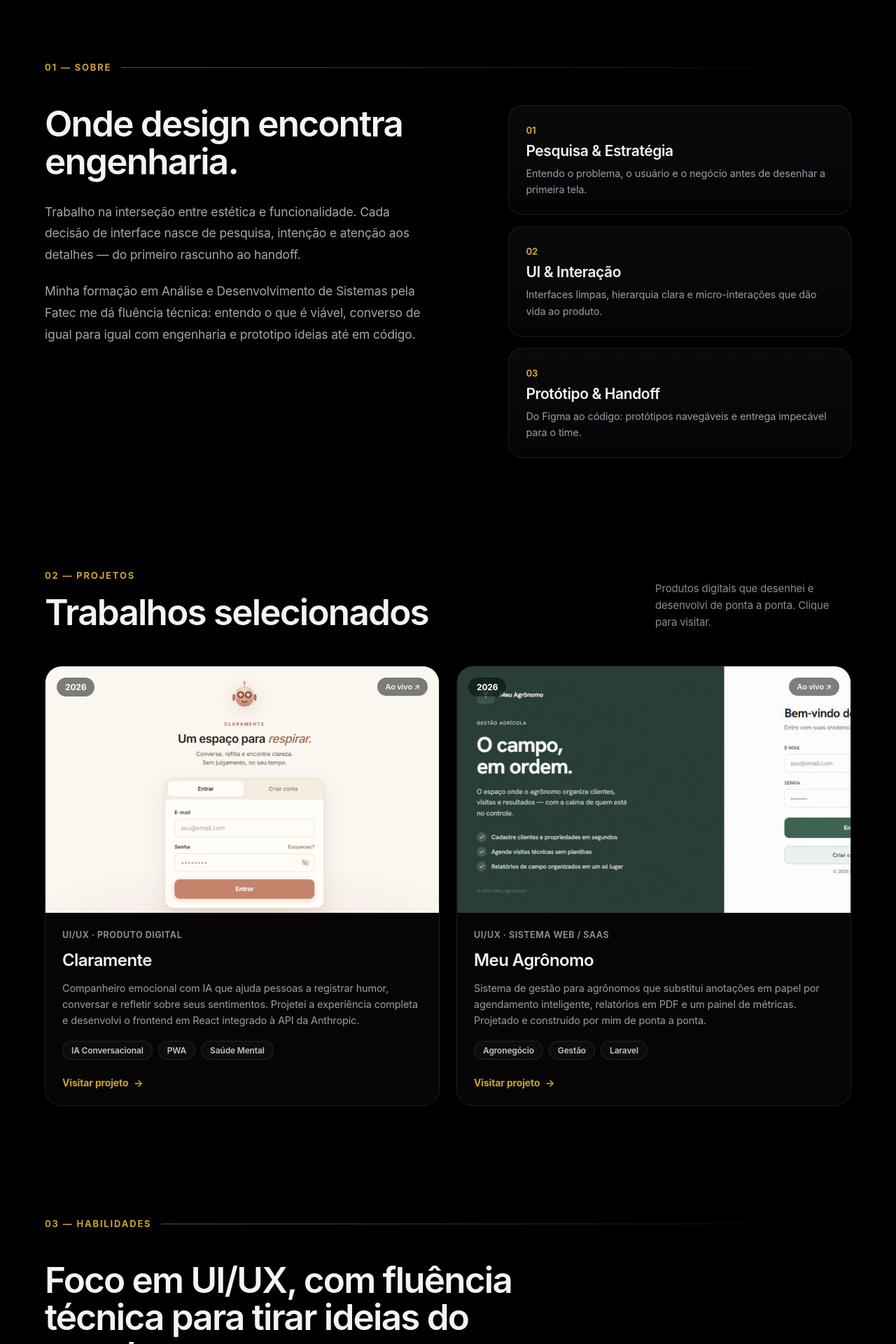
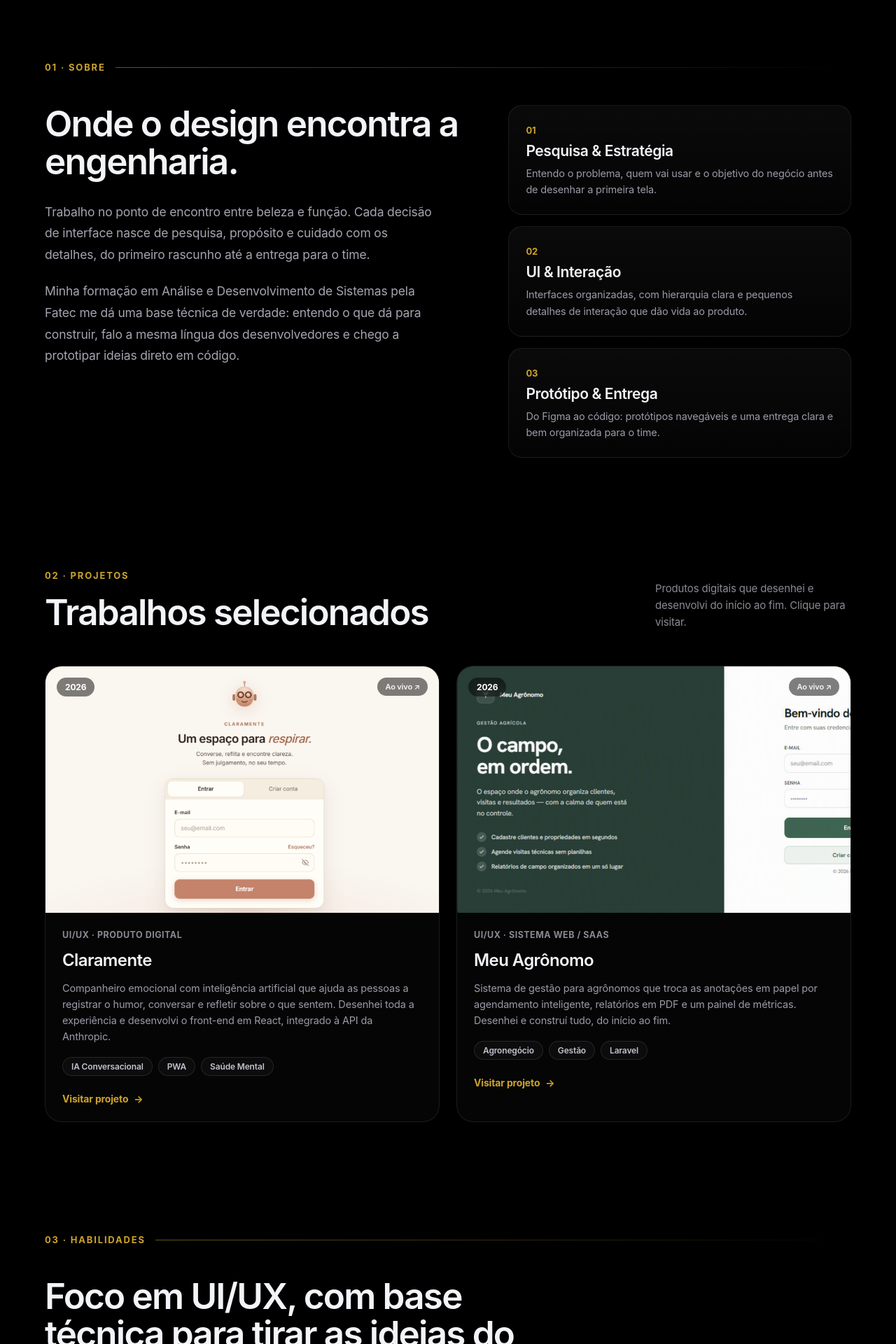
Before and after one commit to rafaelcasemiro01/Rafael-Casemiro---Portf-lio, a React (Vite) app in the folder portfolio-react/: page / in a window 1280 px wide. Shown: the part 880-2800 px from the top of the page at 70% size. Built offline with nearby package versions, Linux system fonts and the light colour scheme.

Commit message:
textos revisados, linguagem acessivel

```diff
--- a/portfolio-react/src/App.jsx
+++ b/portfolio-react/src/App.jsx
@@ -289,7 +289,7 @@ export default function App() {
       {/* ABOUT */}
       <section id="sobre" className="sec-pad" style={s('position:relative;z-index:3;padding:clamp(90px,12vh,150px) clamp(22px,5vw,64px);max-width:1320px;margin:0 auto;')}>
         <div className="reveal" style={s('display:flex;align-items:center;gap:14px;margin-bottom:46px;')}>
-          <span style={s('font-family:var(--sfd);font-size:13px;font-weight:700;letter-spacing:0.14em;text-transform:uppercase;color:#cda32b;')}>01 — {c.aboutKicker}</span>
+          <span style={s('font-family:var(--sfd);font-size:13px;font-weight:700;letter-spacing:0.14em;text-transform:uppercase;color:#cda32b;')}>01 · {c.aboutKicker}</span>
           <span style={s('flex:1;height:1px;background:linear-gradient(90deg,rgba(205,163,43,0.5),transparent);')} />
         </div>
         <div className="about-grid" style={s('display:grid;grid-template-columns:1.1fr 0.9fr;gap:64px;align-items:start;')}>
@@ -315,7 +315,7 @@ export default function App() {
         <div className="reveal" style={s('display:flex;align-items:flex-end;justify-content:space-between;gap:24px;flex-wrap:wrap;margin-bottom:50px;')}>
           <div>
             <div style={s('display:flex;align-items:center;gap:14px;margin-bottom:18px;')}>
-              <span style={s('font-family:var(--sfd);font-size:13px;font-weight:700;letter-spacing:0.14em;text-transform:uppercase;color:#cda32b;')}>02 — {c.projectsKicker}</span>
+              <span style={s('font-family:var(--sfd);font-size:13px;font-weight:700;letter-spacing:0.14em;text-transform:uppercase;color:#cda32b;')}>02 · {c.projectsKicker}</span>
             </div>
             <h2 style={s('font-family:var(--sfd);font-weight:600;font-size:clamp(32px,4vw,56px);line-height:1.04;letter-spacing:-0.035em;margin:0;max-width:620px;')}>{c.projectsTitle}</h2>
           </div>
@@ -349,7 +349,7 @@ export default function App() {
       {/* SKILLS */}
       <section id="habilidades" className="sec-pad" style={s('position:relative;z-index:3;padding:clamp(60px,8vh,110px) clamp(22px,5vw,64px) clamp(90px,12vh,150px);max-width:1320px;margin:0 auto;')}>
         <div className="reveal" style={s('display:flex;align-items:center;gap:14px;margin-bottom:46px;')}>
-          <span style={s('font-family:var(--sfd);font-size:13px;font-weight:700;letter-spacing:0.14em;text-transform:uppercase;color:#cda32b;')}>03 — {c.skillsKicker}</span>
+          <span style={s('font-family:var(--sfd);font-size:13px;font-weight:700;letter-spacing:0.14em;text-transform:uppercase;color:#cda32b;')}>03 · {c.skillsKicker}</span>
           <span style={s('flex:1;height:1px;background:linear-gradient(90deg,rgba(205,163,43,0.5),transparent);')} />
         </div>
         <h2 className="reveal" style={s('font-family:var(--sfd);font-weight:600;font-size:clamp(32px,4vw,56px);line-height:1.04;letter-spacing:-0.035em;margin:0 0 40px;max-width:680px;')}>{c.skillsTitle}</h2>
@@ -396,7 +396,7 @@ export default function App() {
       {/* EXPERIENCE */}
       <section id="experiencia" className="sec-pad" style={s('position:relative;z-index:3;padding:clamp(60px,8vh,110px) clamp(22px,5vw,64px) clamp(90px,12vh,150px);max-width:1320px;margin:0 auto;')}>
         <div className="reveal" style={s('display:flex;align-items:center;gap:14px;margin-bottom:46px;')}>
-          <span style={s('font-family:var(--sfd);font-size:13px;font-weight:700;letter-spacing:0.14em;text-transform:uppercase;color:#cda32b;')}>04 — {c.expKicker}</span>
+          <span style={s('font-family:var(--sfd);font-size:13px;font-weight:700;letter-spacing:0.14em;text-transform:uppercase;color:#cda32b;')}>04 · {c.expKicker}</span>
           <span style={s('flex:1;height:1px;background:linear-gradient(90deg,rgba(205,163,43,0.5),transparent);')} />
         </div>
         <div className="exp-grid" style={s('display:grid;grid-template-columns:0.42fr 0.58fr;gap:48px;align-items:start;')}>
@@ -421,7 +421,7 @@ export default function App() {
           <div style={s('position:absolute;top:-120px;right:-80px;width:360px;height:360px;border-radius:50%;background:radial-gradient(circle,rgba(198,154,35,0.32),transparent 65%);filter:blur(50px);animation:floatA 16s ease-in-out infinite;')} />
 
           <div style={s('position:relative;margin-bottom:40px;max-width:780px;')}>
-            <span style={s('font-family:var(--sfd);font-size:13px;font-weight:700;letter-spacing:0.14em;text-transform:uppercase;color:#cda32b;')}>05 — {c.contactKicker}</span>
+            <span style={s('font-family:var(--sfd);font-size:13px;font-weight:700;letter-spacing:0.14em;text-transform:uppercase;color:#cda32b;')}>05 · {c.contactKicker}</span>
             <h2 style={s('font-family:var(--sfd);font-weight:700;font-size:clamp(38px,5.5vw,80px);line-height:1.0;letter-spacing:-0.04em;margin:18px 0 20px;')}>{c.contactTitle}</h2>
             <p style={s('font-size:17.5px;line-height:1.7;color:#b0b0bd;max-width:540px;margin:0;')}>{c.contactSub}</p>
           </div>
--- a/portfolio-react/src/data.js
+++ b/portfolio-react/src/data.js
@@ -16,33 +16,33 @@ export const CONTENT = {
     heroL2: 'para pessoas.',
     heroL3: 'Resultado sentido',
     heroL4: 'por negócios.',
-    heroSub: 'Sou Rafael Casemiro — designer de produto focado em criar interfaces claras, bonitas e que convertem. Formado em Análise e Desenvolvimento de Sistemas, uno sensibilidade visual e visão técnica.',
+    heroSub: 'Sou Rafael Casemiro, designer de produto. Crio interfaces claras, bonitas e fáceis de usar, que ajudam as pessoas e geram resultado para o negócio. Sou formado em Análise e Desenvolvimento de Sistemas, então uno o olhar de design com a parte técnica.',
     heroCta1: 'Ver projetos',
     heroCta2: 'Vamos conversar',
     scroll: 'Role para explorar',
     chipDesign: 'Design & Protótipo',
     chipDev: 'Pesquisa & Interação',
     aboutKicker: 'Sobre',
-    aboutTitle: 'Onde design encontra engenharia.',
-    aboutP1: 'Trabalho na interseção entre estética e funcionalidade. Cada decisão de interface nasce de pesquisa, intenção e atenção aos detalhes — do primeiro rascunho ao handoff.',
-    aboutP2: 'Minha formação em Análise e Desenvolvimento de Sistemas pela Fatec me dá fluência técnica: entendo o que é viável, converso de igual para igual com engenharia e prototipo ideias até em código.',
+    aboutTitle: 'Onde o design encontra a engenharia.',
+    aboutP1: 'Trabalho no ponto de encontro entre beleza e função. Cada decisão de interface nasce de pesquisa, propósito e cuidado com os detalhes, do primeiro rascunho até a entrega para o time.',
+    aboutP2: 'Minha formação em Análise e Desenvolvimento de Sistemas pela Fatec me dá uma base técnica de verdade: entendo o que dá para construir, falo a mesma língua dos desenvolvedores e chego a prototipar ideias direto em código.',
     pillars: [
-      { n: '01', title: 'Pesquisa & Estratégia', desc: 'Entendo o problema, o usuário e o negócio antes de desenhar a primeira tela.' },
-      { n: '02', title: 'UI & Interação', desc: 'Interfaces limpas, hierarquia clara e micro-interações que dão vida ao produto.' },
-      { n: '03', title: 'Protótipo & Handoff', desc: 'Do Figma ao código: protótipos navegáveis e entrega impecável para o time.' },
+      { n: '01', title: 'Pesquisa & Estratégia', desc: 'Entendo o problema, quem vai usar e o objetivo do negócio antes de desenhar a primeira tela.' },
+      { n: '02', title: 'UI & Interação', desc: 'Interfaces organizadas, com hierarquia clara e pequenos detalhes de interação que dão vida ao produto.' },
+      { n: '03', title: 'Protótipo & Entrega', desc: 'Do Figma ao código: protótipos navegáveis e uma entrega clara e bem organizada para o time.' },
     ],
     projectsKicker: 'Projetos',
     projectsTitle: 'Trabalhos selecionados',
-    projectsNote: 'Produtos digitais que desenhei e desenvolvi de ponta a ponta. Clique para visitar.',
+    projectsNote: 'Produtos digitais que desenhei e desenvolvi do início ao fim. Clique para visitar.',
     projects: [
-      { mark: '01', img: '/assets/proj-claramente.png', link: 'https://claramente-xi.vercel.app', title: 'Claramente', category: 'UI/UX · Produto Digital', year: '2026', desc: 'Companheiro emocional com IA que ajuda pessoas a registrar humor, conversar e refletir sobre seus sentimentos. Projetei a experiência completa e desenvolvi o frontend em React integrado à API da Anthropic.', tags: ['IA Conversacional', 'PWA', 'Saúde Mental'], grad: 'linear-gradient(135deg,#1a1407,#a8841f,#ecc23a)', caseLabel: 'Visitar projeto', imgHint: 'Ao vivo ↗' },
-      { mark: '02', img: '/assets/proj-agronomo.png', link: 'https://meu-agronomo-production-47ef.up.railway.app/login', title: 'Meu Agrônomo', category: 'UI/UX · Sistema Web / SaaS', year: '2026', desc: 'Sistema de gestão para agrônomos que substitui anotações em papel por agendamento inteligente, relatórios em PDF e um painel de métricas. Projetado e construído por mim de ponta a ponta.', tags: ['Agronegócio', 'Gestão', 'Laravel'], grad: 'linear-gradient(135deg,#0a0d16,#7a5f12,#cda32b)', caseLabel: 'Visitar projeto', imgHint: 'Ao vivo ↗' },
+      { mark: '01', img: '/assets/proj-claramente.png', link: 'https://claramente-xi.vercel.app', title: 'Claramente', category: 'UI/UX · Produto Digital', year: '2026', desc: 'Companheiro emocional com inteligência artificial que ajuda as pessoas a registrar o humor, conversar e refletir sobre o que sentem. Desenhei toda a experiência e desenvolvi o front-end em React, integrado à API da Anthropic.', tags: ['IA Conversacional', 'PWA', 'Saúde Mental'], grad: 'linear-gradient(135deg,#1a1407,#a8841f,#ecc23a)', caseLabel: 'Visitar projeto', imgHint: 'Ao vivo ↗' },
+      { mark: '02', img: '/assets/proj-agronomo.png', link: 'https://meu-agronomo-production-47ef.up.railway.app/login', title: 'Meu Agrônomo', category: 'UI/UX · Sistema Web / SaaS', year: '2026', desc: 'Sistema de gestão para agrônomos que troca as anotações em papel por agendamento inteligente, relatórios em PDF e um painel de métricas. Desenhei e construí tudo, do início ao fim.', tags: ['Agronegócio', 'Gestão', 'Laravel'], grad: 'linear-gradient(135deg,#0a0d16,#7a5f12,#cda32b)', caseLabel: 'Visitar projeto', imgHint: 'Ao vivo ↗' },
     ],
     skillsKicker: 'Habilidades',
-    skillsTitle: 'Foco em UI/UX, com fluência técnica para tirar ideias do papel.',
+    skillsTitle: 'Foco em UI/UX, com base técnica para tirar as ideias do papel.',
     coreFocus: 'Foco principal',
     skills: [
-      { label: 'UI/UX Design', icon: '✦', desc: 'Onde passo a maior parte do tempo: do conceito à interface final, com sistemas escaláveis e protótipos navegáveis.', grad: 'linear-gradient(135deg,#c69a23,#ecc23a)', items: ['Figma', 'Framer', 'Prototipagem', 'Design System', 'Wireframing', 'Auto Layout', 'Variants', 'Design Tokens', 'Componentização', 'Handoff'] },
+      { label: 'UI/UX Design', icon: '✦', desc: 'É onde passo a maior parte do tempo: do conceito à interface final, com sistemas escaláveis e protótipos navegáveis.', grad: 'linear-gradient(135deg,#c69a23,#ecc23a)', items: ['Figma', 'Framer', 'Prototipagem', 'Design System', 'Wireframing', 'Auto Layout', 'Variants', 'Design Tokens', 'Componentização', 'Handoff'] },
       { label: 'Pesquisa & UX', icon: '◇', grad: 'linear-gradient(135deg,#a8841f,#ecc23a)', items: ['Pesquisa com usuário', 'Testes de usabilidade', 'Fluxos & Jornadas', 'Arquitetura da Informação', 'Acessibilidade'] },
       { label: 'Visual & Interação', icon: '◈', grad: 'linear-gradient(135deg,#7a5f12,#cda32b)', items: ['Tipografia', 'Layout & Grid', 'Cor & Hierarquia', 'Micro-interações', 'Motion'] },
       { label: 'Tech & Handoff', icon: '⟨⟩', grad: 'linear-gradient(135deg,#5a4a12,#c69a23)', items: ['HTML', 'CSS', 'JavaScript', 'React', 'Git'] },
@@ -51,12 +51,12 @@ export const CONTENT = {
     expKicker: 'Experiência & Formação',
     expTitle: 'Uma trajetória entre o pixel e o código.',
     timeline: [
-      { period: '2026 — Atual', title: 'Aprimoramento contínuo', place: 'Estudos & Prática', desc: 'Aprofundando em Arquitetura de Sistemas, Engenharia de Prompt, Figma, Framer e UI Skills.' },
-      { period: '2026', title: 'Análise e Desenvolvimento de Sistemas', place: 'Fatec · Formação concluída', desc: 'Graduação que une lógica, engenharia de software e pensamento de produto — base da minha visão técnica.' },
+      { period: 'Desde 2026', title: 'Aprimoramento contínuo', place: 'Estudos & Prática', desc: 'Me aprofundando em Arquitetura de Sistemas, Engenharia de Prompt, Figma, Framer e habilidades de UI.' },
+      { period: '2026', title: 'Análise e Desenvolvimento de Sistemas', place: 'Fatec · Formação concluída', desc: 'Graduação que une lógica, engenharia de software e visão de produto, a base do meu olhar técnico.' },
     ],
     contactKicker: 'Contato',
     contactTitle: 'Vamos criar algo juntos.',
-    contactSub: 'Tem um projeto em mente ou quer trocar uma ideia? Preencha o formulário ou use um dos canais ao lado.',
+    contactSub: 'Tem um projeto em mente ou quer trocar uma ideia? É só preencher o formulário ou falar comigo por um dos canais ao lado.',
     formNameLabel: 'Nome', formNamePh: 'Seu nome',
     formEmailLabel: 'Email', formEmailPh: 'seu@email.com',
     formMsgLabel: 'Mensagem', formMsgPh: 'Conte sobre seu projeto ou ideia...',
@@ -86,7 +86,7 @@ export const CONTENT = {
     heroL2: 'for people.',
     heroL3: 'Results felt',
     heroL4: 'by business.',
-    heroSub: "I'm Rafael Casemiro — a product designer crafting clear, beautiful interfaces that convert. With a degree in Systems Analysis & Development, I blend visual sensibility with technical thinking.",
+    heroSub: "I'm Rafael Casemiro, a product designer. I craft clear, beautiful and easy-to-use interfaces that help people and drive results for the business. With a degree in Systems Analysis & Development, I blend design sensibility with technical thinking.",
     heroCta1: 'View work',
     heroCta2: "Let's talk",
     scroll: 'Scroll to explore',
@@ -94,19 +94,19 @@ export const CONTENT = {
     chipDev: 'Research & Interaction',
     aboutKicker: 'About',
     aboutTitle: 'Where design meets engineering.',
-    aboutP1: 'I work at the intersection of aesthetics and function. Every interface decision comes from research, intent and attention to detail — from first sketch to handoff.',
-    aboutP2: 'My degree in Systems Analysis & Development from Fatec gives me technical fluency: I know what is feasible, speak engineering as a peer, and prototype ideas — even in code.',
+    aboutP1: 'I work where beauty meets function. Every interface decision comes from research, purpose and care for the details, from the first sketch to the handoff to the team.',
+    aboutP2: 'My degree in Systems Analysis & Development from Fatec gives me real technical grounding: I know what can be built, speak the same language as developers, and can prototype ideas straight in code.',
     pillars: [
-      { n: '01', title: 'Research & Strategy', desc: 'I understand the problem, the user and the business before designing a single screen.' },
-      { n: '02', title: 'UI & Interaction', desc: 'Clean interfaces, clear hierarchy and micro-interactions that bring products to life.' },
-      { n: '03', title: 'Prototype & Handoff', desc: 'From Figma to code: navigable prototypes and flawless delivery to the team.' },
+      { n: '01', title: 'Research & Strategy', desc: 'I understand the problem, who will use it and the business goal before designing a single screen.' },
+      { n: '02', title: 'UI & Interaction', desc: 'Organized interfaces, with clear hierarchy and small interaction details that bring products to life.' },
+      { n: '03', title: 'Prototype & Delivery', desc: 'From Figma to code: navigable prototypes and a clear, well-organized delivery to the team.' },
     ],
     projectsKicker: 'Work',
     projectsTitle: 'Selected projects',
-    projectsNote: 'Digital products I designed and built end-to-end. Click to visit.',
+    projectsNote: 'Digital products I designed and built from start to finish. Click to visit.',
     projects: [
-      { mark: '01', img: '/assets/proj-claramente.png', link: 'https://claramente-xi.vercel.app', title: 'Claramente', category: 'UI/UX · Digital Product', year: '2026', desc: 'An AI emotional companion that helps people log their mood, talk and reflect on their feelings. I designed the full experience and built the React frontend integrated with the Anthropic API.', tags: ['Conversational AI', 'PWA', 'Mental Health'], grad: 'linear-gradient(135deg,#1a1407,#a8841f,#ecc23a)', caseLabel: 'Visit project', imgHint: 'Live ↗' },
-      { mark: '02', img: '/assets/proj-agronomo.png', link: 'https://meu-agronomo-production-47ef.up.railway.app/login', title: 'Meu Agrônomo', category: 'UI/UX · Web App / SaaS', year: '2026', desc: 'A management system for agronomists that replaces paper notes with smart scheduling, PDF reports and a metrics dashboard. Designed and built by me end-to-end.', tags: ['Agribusiness', 'Management', 'Laravel'], grad: 'linear-gradient(135deg,#0a0d16,#7a5f12,#cda32b)', caseLabel: 'Visit project', imgHint: 'Live ↗' },
+      { mark: '01', img: '/assets/proj-claramente.png', link: 'https://claramente-xi.vercel.app', title: 'Claramente', category: 'UI/UX · Digital Product', year: '2026', desc: 'An AI emotional companion that helps people log their mood, talk and reflect on how they feel. I designed the whole experience and built the React front-end, integrated with the Anthropic API.', tags: ['Conversational AI', 'PWA', 'Mental Health'], grad: 'linear-gradient(135deg,#1a1407,#a8841f,#ecc23a)', caseLabel: 'Visit project', imgHint: 'Live ↗' },
+      { mark: '02', img: '/assets/proj-agronomo.png', link: 'https://meu-agronomo-production-47ef.up.railway.app/login', title: 'Meu Agrônomo', category: 'UI/UX · Web App / SaaS', year: '2026', desc: 'A management system for agronomists that replaces paper notes with smart scheduling, PDF reports and a metrics dashboard. Designed and built entirely by me, from start to finish.', tags: ['Agribusiness', 'Management', 'Laravel'], grad: 'linear-gradient(135deg,#0a0d16,#7a5f12,#cda32b)', caseLabel: 'Visit project', imgHint: 'Live ↗' },
     ],
     skillsKicker: 'Skills',
     skillsTitle: 'UI/UX at the core, with technical fluency to ship ideas.',
@@ -121,12 +121,12 @@ export const CONTENT = {
     expKicker: 'Experience & Education',
     expTitle: 'A path between pixel and code.',
     timeline: [
-      { period: '2026 — Present', title: 'Continuous improvement', place: 'Studies & Practice', desc: 'Deepening in Systems Architecture, Prompt Engineering, Figma, Framer and UI Skills.' },
-      { period: '2026', title: 'Systems Analysis & Development', place: 'Fatec · Degree completed', desc: 'A degree blending logic, software engineering and product thinking — the root of my technical vision.' },
+      { period: 'Since 2026', title: 'Continuous improvement', place: 'Studies & Practice', desc: 'Deepening my skills in Systems Architecture, Prompt Engineering, Figma, Framer and UI.' },
+      { period: '2026', title: 'Systems Analysis & Development', place: 'Fatec · Degree completed', desc: 'A degree blending logic, software engineering and product thinking, the root of my technical vision.' },
     ],
     contactKicker: 'Contact',
     contactTitle: "Let's create something together.",
-    contactSub: 'Got a project in mind or just want to chat? Fill the form or use one of the channels on the side.',
+    contactSub: 'Got a project in mind or just want to chat? Just fill out the form or reach me through one of the channels on the side.',
     formNameLabel: 'Name', formNamePh: 'Your name',
     formEmailLabel: 'Email', formEmailPh: 'you@email.com',
     formMsgLabel: 'Message', formMsgPh: 'Tell me about your project or idea...',
```
